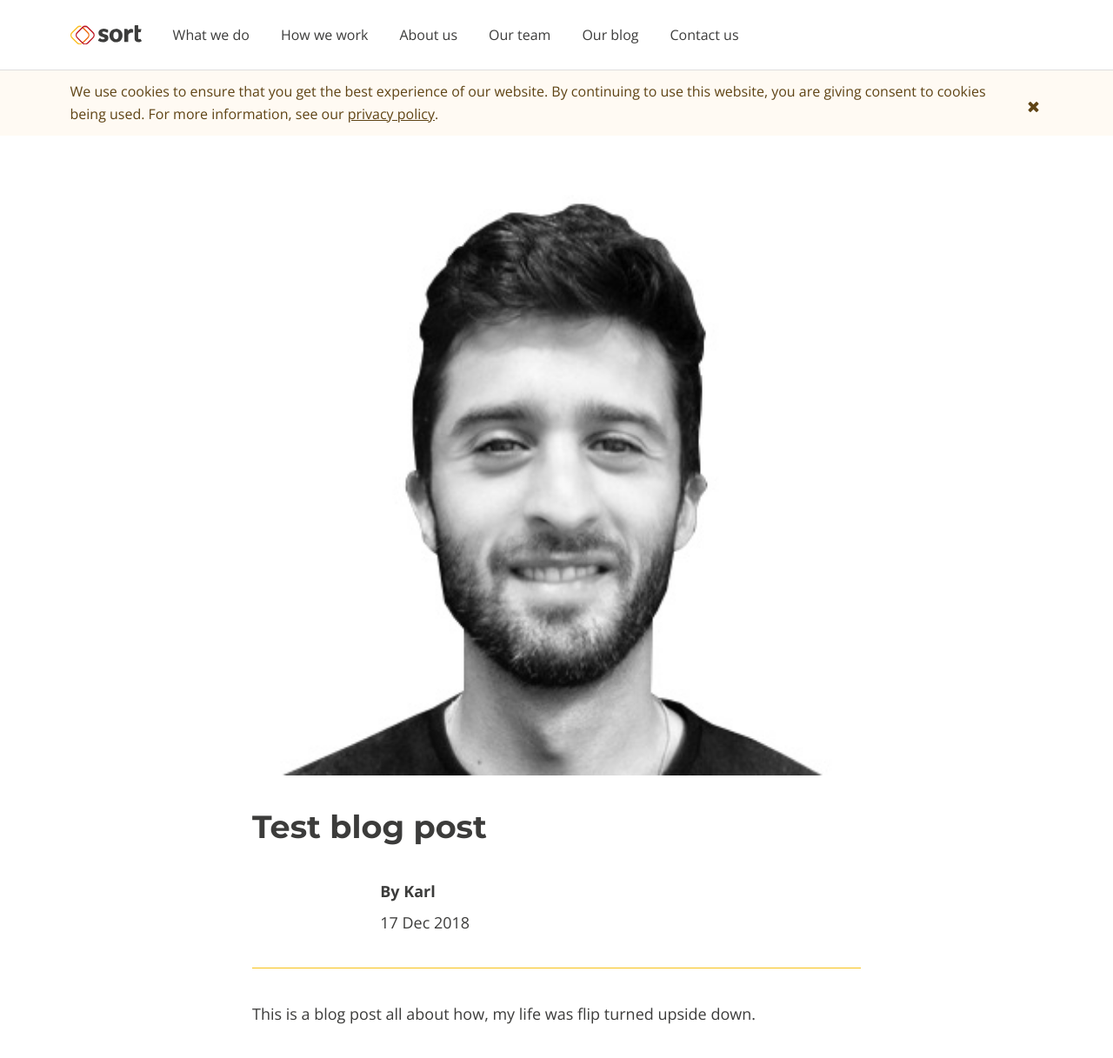
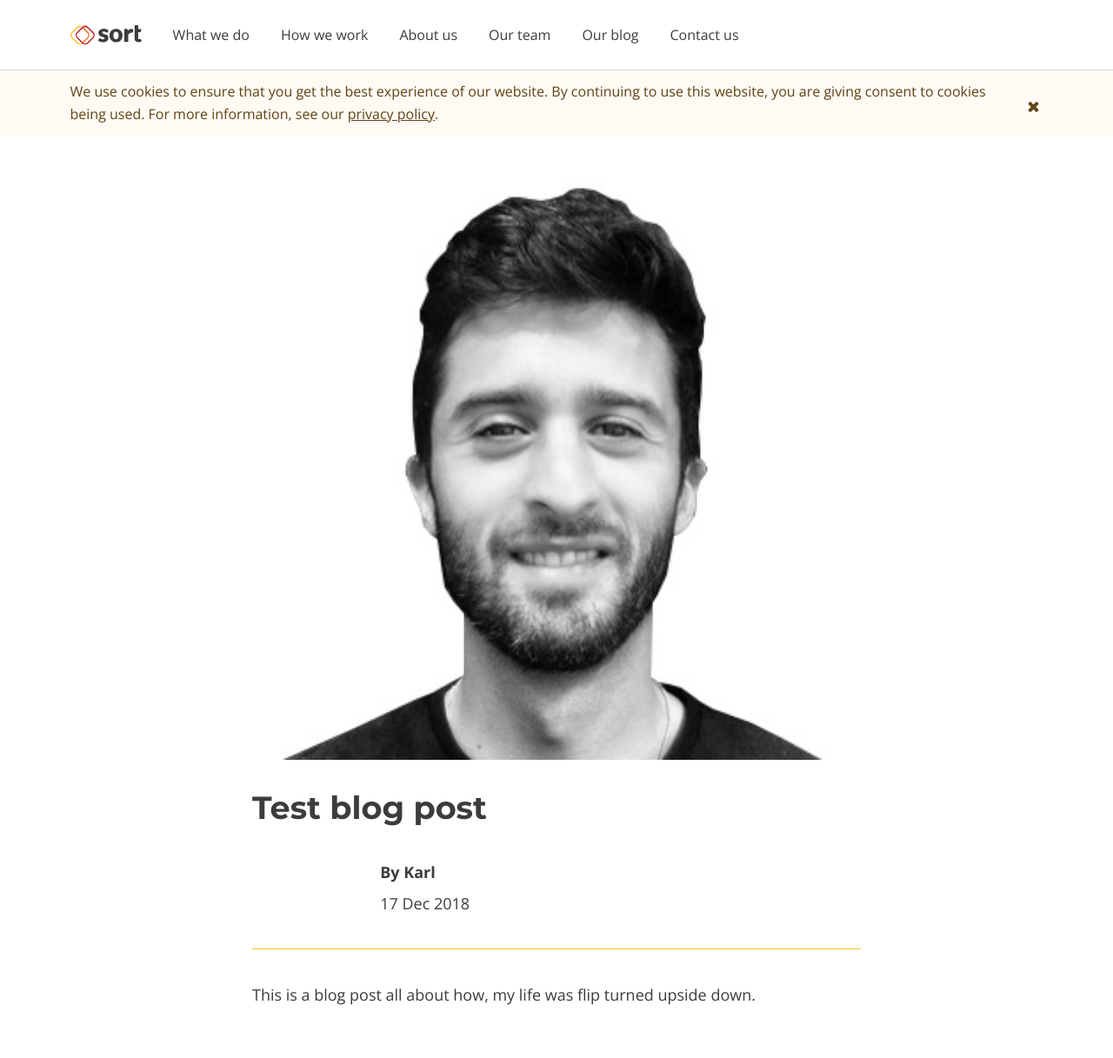
Before and after one commit to wearesort/sort-wearesort, a Jekyll site: the page built from _our-blog/2018-12-17-test-blog-post.md, in a window 1280 px wide and 1400 px high. Shown: the top 1217 px of the window at 87% size. Built offline with Jekyll 4.4.1, drawn with Linux system fonts in a browser that asks for light colours; nearby versions of some CDN libraries; a script that is not in the unit is left out; comment, search, counter and statistics services are not loaded.

Commit message:
Adjust title image to make is responsive

```diff
--- a/_layouts/blog.html
+++ b/_layouts/blog.html
@@ -2,8 +2,8 @@
 layout: default
 ---
 {% assign author = site.team | where:"name", page.author | first %}
-{% if page.image %}<img class="ui fluid title image text container" src="{{ page.image }}" alt="{{ page.title }}">{% endif %}
 <div class="ui text container">
+  {% if page.image %}<img class="ui fluid title image" src="{{ page.image }}" alt="{{ page.title }}">{% endif %}
   <h1>{{ page.title }}</h1>
   <div class="ui meta grid container">
     <div class="three wide column"><img class="ui fluid image" src="{{ author.image }}" alt="{{ author.name }}"></div>
--- a/assets/semantic/dist/components/site.css
+++ b/assets/semantic/dist/components/site.css
@@ -498,7 +498,7 @@
 ---------------------*/
 
 .our-blog img.title {
-  margin: 2em 0;
+  margin: 1em 0 -1.5em;
 }
 .our-blog .meta.container {
   line-height: 2em;
```
Also changed, not shown: assets/semantic/dist/components/site.min.css, assets/semantic/dist/semantic.css, assets/semantic/dist/semantic.min.css, 1 other file.
